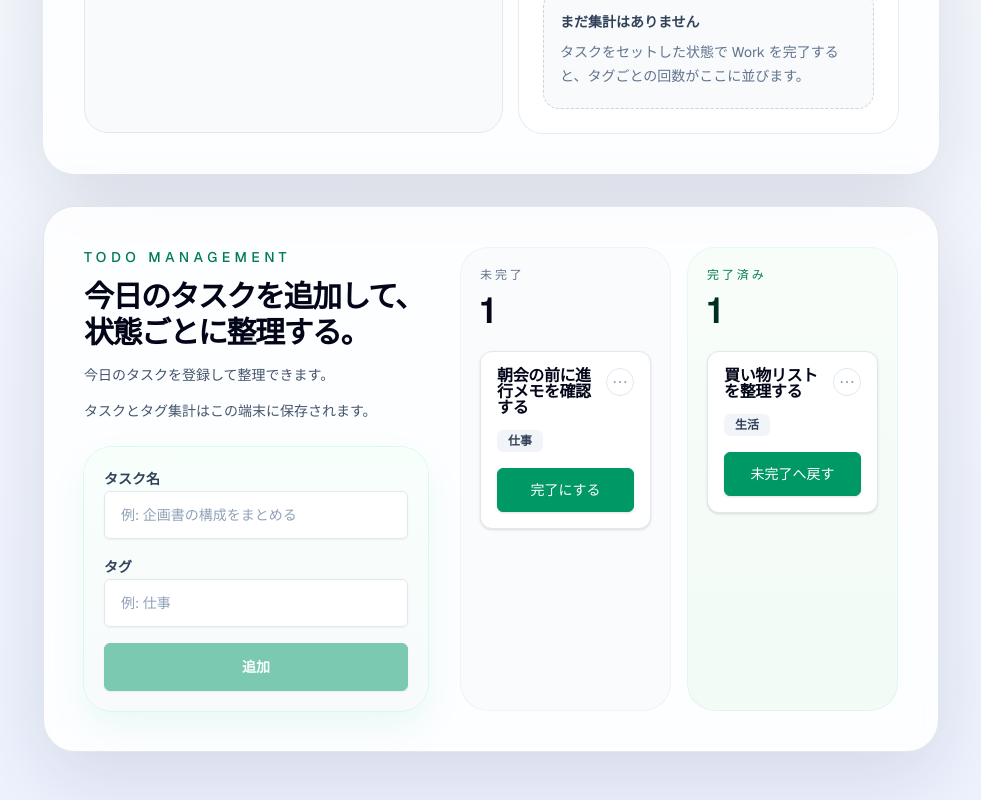
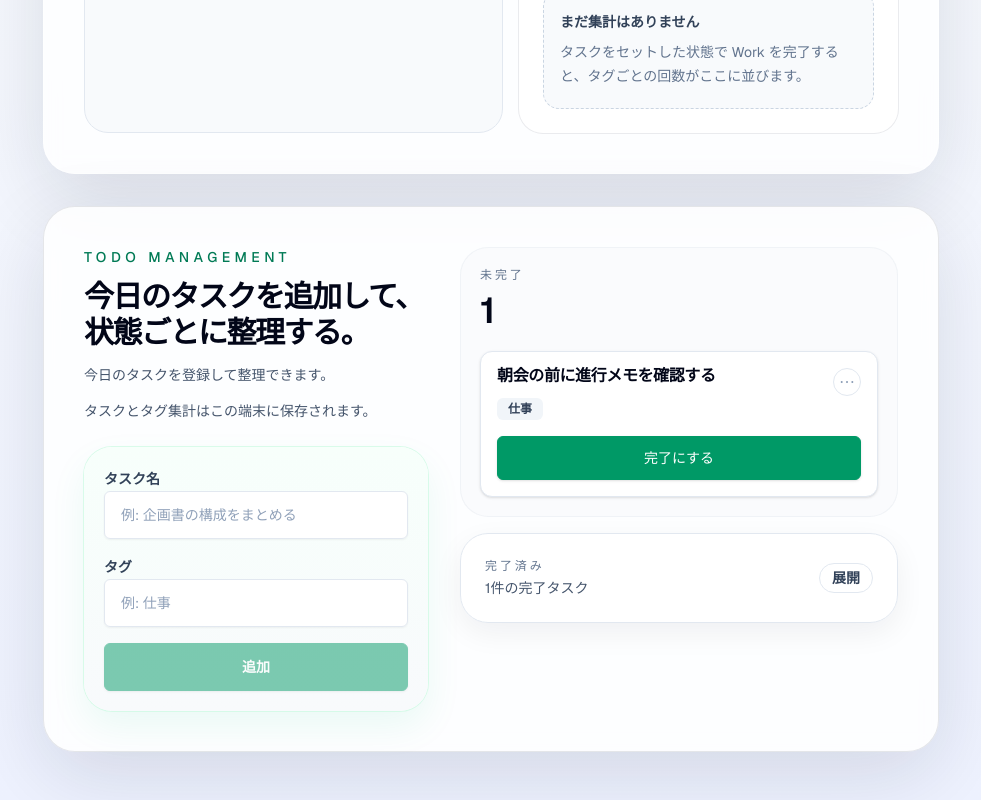
Before and after one commit to arakink/pomo-list, a Next.js app: page / in a window 1280 px wide. Shown: the part 1135-1935 px from the top of the page, without its empty margins (149-1130 px from the left). Built offline with nearby package versions, Linux system fonts and the light colour scheme.

Commit message:
feat: 完了済みタスクの表示を展開可能にし、UIを改善

```diff
--- a/components/todo-panel.tsx
+++ b/components/todo-panel.tsx
@@ -66,6 +66,7 @@
   const [editingTitle, setEditingTitle] = useState("");
   const [editingTag, setEditingTag] = useState("");
   const [openMenuTodoId, setOpenMenuTodoId] = useState<string | null>(null);
+  const [isCompletedExpanded, setIsCompletedExpanded] = useState(false);
 
   const incompleteTodos = todos.filter((todo) => !todo.completed);
   const completedTodos = todos.filter((todo) => todo.completed);
@@ -222,7 +223,7 @@
           </form>
         </div>
 
-        <div className="grid gap-4 lg:grid-cols-2">
+        <div className="space-y-4">
           <TodoColumn
             title="未完了"
             count={incompleteTodos.length}
@@ -246,6 +247,31 @@
             }
             onCloseMenu={() => setOpenMenuTodoId(null)}
           />
+
+          <section className="rounded-[1.75rem] border border-slate-200 bg-white/80 p-4 shadow-[0_10px_30px_rgba(15,23,42,0.06)]">
+            <button
+              type="button"
+              onClick={() => setIsCompletedExpanded((current) => !current)}
+              className="flex w-full items-center justify-between gap-4 rounded-[1.25rem] px-2 py-2 text-left transition hover:bg-slate-50"
+              aria-expanded={isCompletedExpanded}
+            >
+              <div className="space-y-1">
+                <p className="text-xs font-medium uppercase tracking-[0.24em] text-slate-500">
+                  完了済み
+                </p>
+                <p className="text-sm text-slate-600">
+                  {completedTodos.length === 0
+                    ? "完了したタスクはまだありません。"
+                    : `${completedTodos.length}件の完了タスク`}
+                </p>
+              </div>
+              <span className="inline-flex items-center rounded-full border border-slate-200 bg-white px-3 py-1 text-sm font-semibold text-slate-700">
+                {isCompletedExpanded ? "閉じる" : "展開"}
+              </span>
+            </button>
+
+            {isCompletedExpanded ? (
+              <div className="mt-3 border-t border-slate-200 pt-4">
                 <TodoColumn
                   title="完了済み"
                   count={completedTodos.length}
@@ -269,6 +295,9 @@
                   }
                   onCloseMenu={() => setOpenMenuTodoId(null)}
                 />
+              </div>
+            ) : null}
+          </section>
         </div>
       </div>
     </section>
```
Lines whose indentation alone changed are shown as unchanged.
